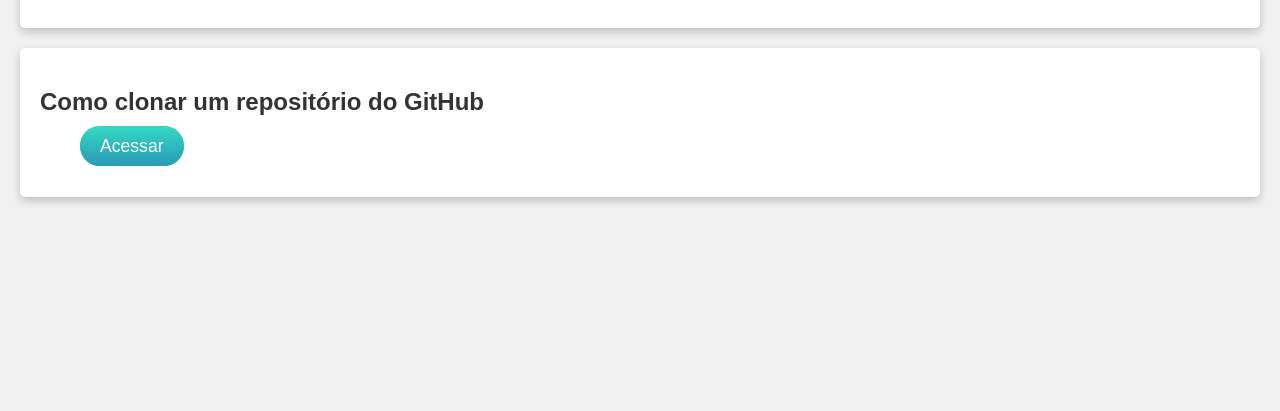
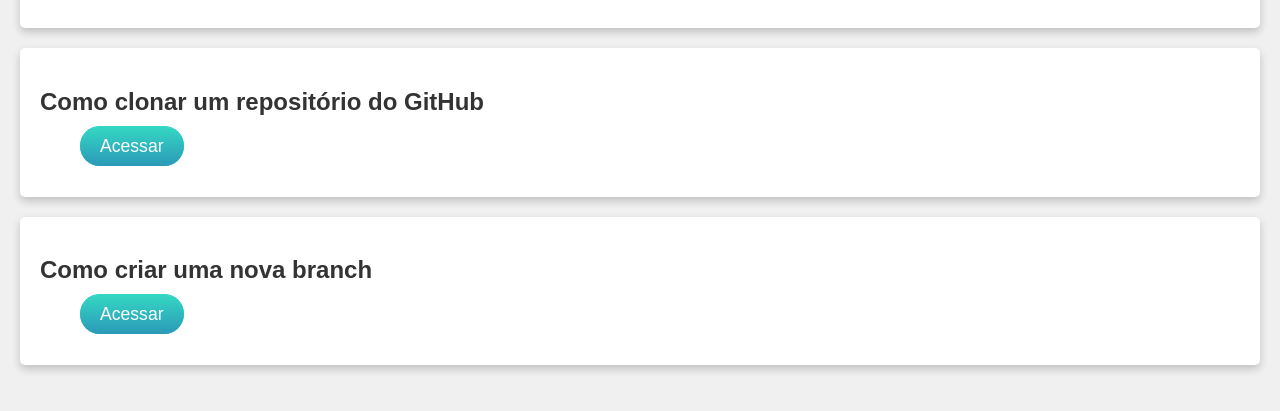
Before and after one commit to ttmzz/Repositorio-github-tutorial, a plain HTML site: page html/index.html in a window 1280 px wide. Shown: the part 261-672 px from the top of the page. Drawn offline with Linux system fonts and the light colour scheme.

Commit message:
Update index.html

```diff
--- a/html/index.html
+++ b/html/index.html
@@ -50,5 +50,14 @@
             </ul>
         </section>
     </div>
+
+     <div class="main">
+        <section>
+            <h2>Como criar uma nova branch</h2>
+            <ul>
+                <a href="./index3.html" class="btn">Acessar</a>
+            </ul>
+        </section>
+    </div>
 </body>
 </html>
```
